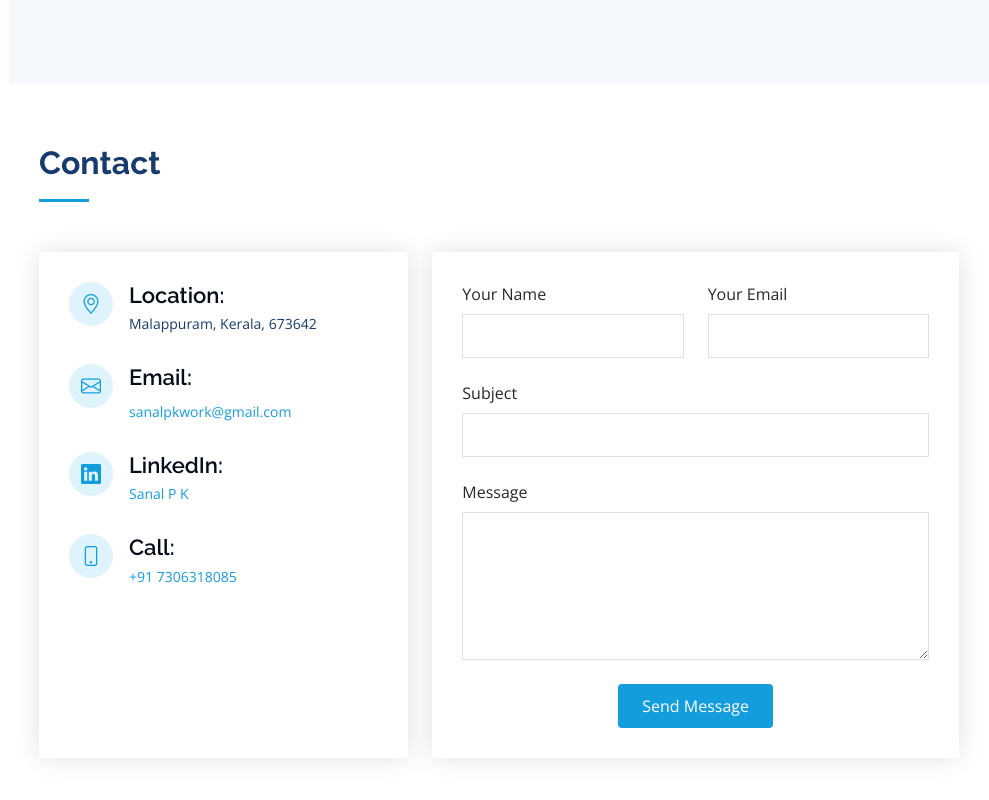
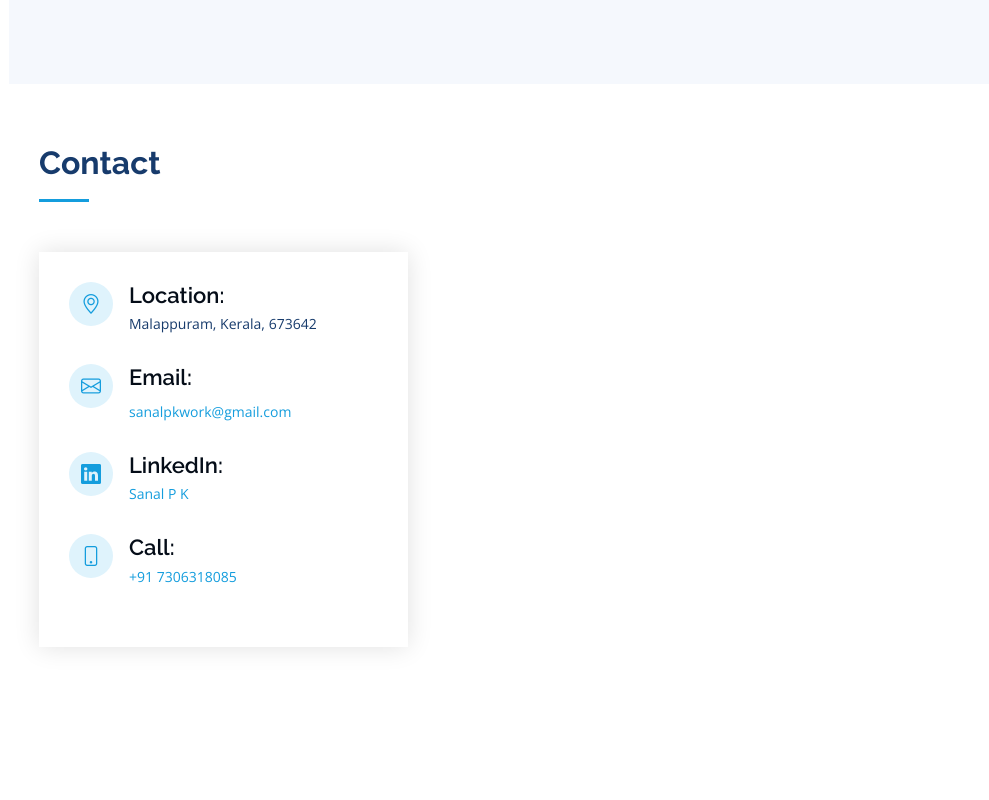
Before and after one commit to sanal-p-k/Portfolio, a website: page index.html in a window 1280 px wide. Shown: the part 3848-4648 px from the top of the page, without its empty margins (291-1280 px from the left). After the commit the page ends 4625 px from the top, so only its background shows below. Drawn offline with nearby package versions, Linux system fonts and the light colour scheme.

Commit message:
contact update

```diff
--- a/index.html
+++ b/index.html
@@ -381,34 +381,7 @@
 
           </div>
 
-          <div class="col-lg-7 mt-5 mt-lg-0 d-flex align-items-stretch">
-            <form action="forms/contact.php" method="post" role="form" class="php-email-form">
-              <div class="row">
-                <div class="form-group col-md-6">
-                  <label for="name">Your Name</label>
-                  <input type="text" name="name" class="form-control" id="name" required>
-                </div>
-                <div class="form-group col-md-6">
-                  <label for="name">Your Email</label>
-                  <input type="email" class="form-control" name="email" id="email" required>
-                </div>
-              </div>
-              <div class="form-group">
-                <label for="name">Subject</label>
-                <input type="text" class="form-control" name="subject" id="subject" required>
-              </div>
-              <div class="form-group">
-                <label for="name">Message</label>
-                <textarea class="form-control" name="message" rows="6" required></textarea>
-              </div>
-              <div class="my-3">
-                <div class="loading">Loading</div>
-                <div class="error-message"></div>
-                <div class="sent-message">Your message has been sent. Thank you!</div>
-              </div>
-              <div class="text-center"><button type="submit">Send Message</button></div>
-            </form>
-          </div>
+
 
         </div>
 
```
